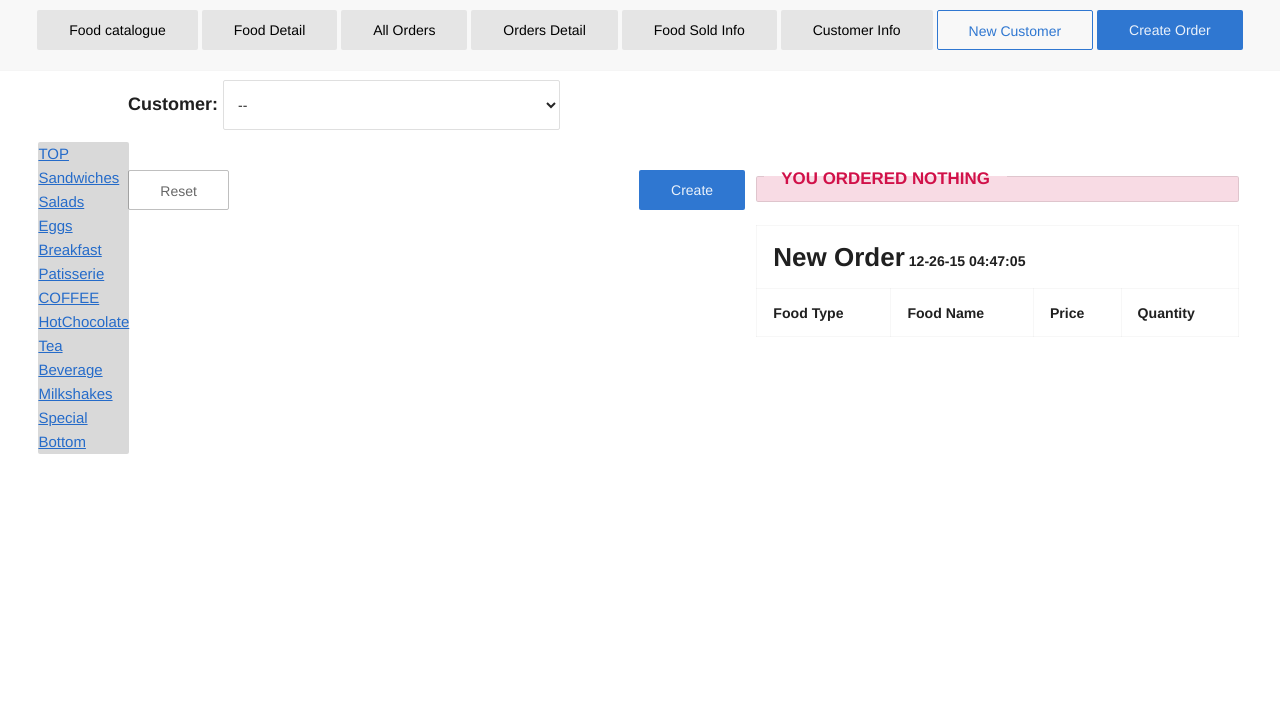
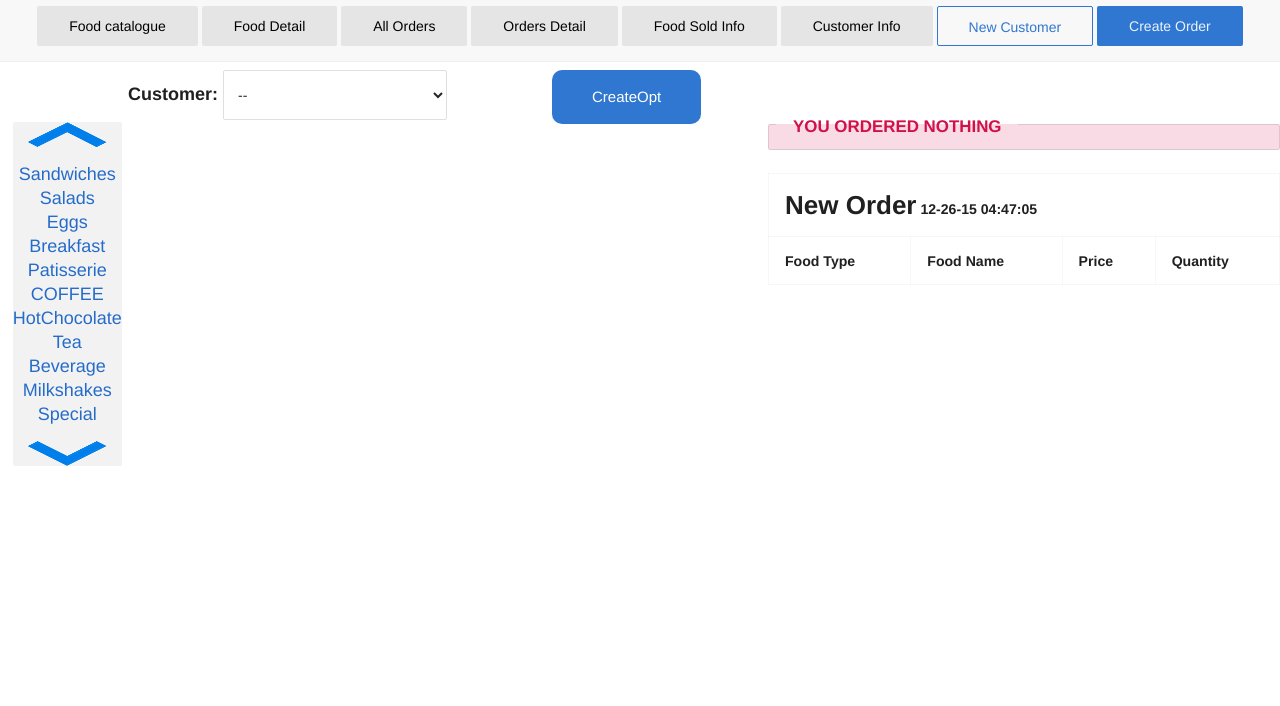
Before and after one commit to MarshallCN/cafee, a PHP site: page /index.php?page=create_order in a window 1280 px wide. Shown: the top 706 px of the page. After the commit the page ends 466 px from the top, so only its background shows below. Run offline with PHP 8.4, Linux system fonts and the light colour scheme; data that the repository does not hold is empty.

Commit message:
hide reset in Dropdown menu and other style

```diff
--- a/create_order.php
+++ b/create_order.php
@@ -5,9 +5,9 @@
 	$sql_cusinfo = "SELECT customer_id,CONCAT(firstname,' ',lastname) FROM customer_info ORDER BY firstname, lastname;";
 	$result_cusinfo = $mysql->query($sql_cusinfo);
 ?>
-		<form action='index.php?page=create_order' method ='post'>
+		<form id='order_table' action='index.php?page=create_order' method ='post'>
 			<div class='big'><b>Customer:</b>
-				<select name='cus_id' id='cus' class='width-6'>
+				<select name='cus_id' id='cus'>
 					<option value=''>--</option>
 					<?php
 					while($row = $mysql->fetch($result_cusinfo)) {
@@ -15,8 +15,26 @@
 					}?>
 				</select>
 			</div>
+<script>
+function reset(text) {
+       if (confirm(text)) {
+             alert("Reset OK");
+			 document.getElementById("order_table").reset()
+         }
+    }
+</script>
+			<nav>
+			<ul>
+				<li><a>CreateOpt</a>
+					<ul>
+						<li><a onclick='document.getElementById("order_table").submit()'>Create</a></li>
+						<li><a onclick='reset("Do you want to reset this order?");'>Reset</a></li>
+					</ul>
+				</li>
+			</ul>
+			</nav>
 			<div class='create_order'>
-			<table class ='table-stripped'>
+				<table class ='table-stripped'>
 	<?php
 		while($row_fcata = $mysql->fetch($result_fcata)) {
 			$cata_id = $row_fcata['catalog_id'];
@@ -49,17 +67,9 @@
             }
 		}
 	?>
-			</table><br/><blocks cols='2'>
-			<div>
-				<button type='reset' outline>Reset</button>
-			</div>
-			<div class='text-right'>
-				<button id='creare_order' type='primary' name='create'>Create</button>
-			</div>
-		</form></blocks>
+			</table><br/><span id='end'/>
+		</form>
 </div>
 <div id='create_page'>
-	<?php
-		include 'create_order_page.php';
-	?>
+	<?php require 'create_order_page.php';?>
 </div>
--- a/create_order_page.php
+++ b/create_order_page.php
@@ -45,7 +45,7 @@
 	          	?>
 				<blocks cols='3'>
 				<div>
-					<button type='button' outline name='back' onclick =\"javascript: history.back(-1);\">Back</button>
+					<button type='button' outline name='back' onclick ="javascript: history.back(-1);">Modify</button>
 				</div>
 				<script language="javascript">
 					function printdiv(printpage) {
--- a/css/style.css
+++ b/css/style.css
@@ -4,8 +4,8 @@
     position: fixed;
     width: 100%;
 }
-#body{
-    margin-top: 40px;
+.body{
+    margin-top: 50px;
 	display: block;
 	margin-right: 30px;
 }
@@ -13,16 +13,21 @@
 	font-size: 120%;
 	font-weight: bold;
 }
-#tab{
+#tab_out{
 	position:relative;
-	height: 50px;
+	height: 30px;
 	width:100%;
 	margin-top: -10px;
 }
-#tab_in{
+.tab{
+	position: fixed;
+	z-index: 1;
+	width:100%;
+}
+.tab_in{
 		position:relative;
 		padding-top:20px;
-        padding-bottom: 20px;
+        padding-bottom: 5px;
 }
 #ti{
 	margin-top: 10px;
@@ -36,21 +41,30 @@
 }
 .left_tab{
 	position: fixed;
-	background: rgba(0,0,0,0.15);
+	background: rgba(0,0,0,0.05);
 	border-radius: 2px;
 	margin-top: 8%;
-	margin-left: 3%;
-
+	margin-left: 1%;
+	text-align: center;
+}
+.left_tab a{
+	text-decoration: none;
+	font-size: 1.2em;
+}
+.left_tab img{
+	width: 80px;
+	height: 40px;
 }
 .create_order{
 	float:left;
 	width: 55%;
 }
 #create_page{
-	width: 43%;
+	width: 40%;
 	float:right;
-	margin-right: 1%;
-	margin-top: 2%;
+	margin-left: 50%;
+	margin-top: -30px;
+	position: fixed;
 }
 input::-webkit-outer-spin-button,
 input::-webkit-inner-spin-button{
@@ -60,9 +74,63 @@ input::-webkit-inner-spin-button{
 input[type="number"]{-moz-appearance:textfield;}
 #cus{
 	height: 50px;
-	width: 30%;
+	width: 20%;
 }
 .bnum{
 	font-size: 26px;
 	font-family:Georgia,Times;
 }
+/*DROPDOWN MENU*/
+nav {
+    margin: -50px 400px;
+	padding-bottom: 40px;
+	width: 15%;
+}
+
+nav ul ul {
+    display: none;
+}
+    nav ul li:hover > ul {
+        display: block;
+    }
+nav ul {
+    background:#2f77d1;
+    padding: 0 20px;
+    border-radius: 10px;
+    list-style: none;
+    position: relative;
+    display: inline-table;
+}
+    nav ul:after {
+        content: ""; clear: both; display: block;
+    }
+
+    nav ul li {
+        float: left;
+    }
+        nav ul li:hover {
+            background: #2f77ee;
+        }
+            nav ul li:hover a {
+                color: #fff;
+            }
+        nav ul li a {
+            display: block; padding: 15px 20px;
+            color: #fff; text-decoration: none;
+        }
+    nav ul ul {
+        background: #5f6975; border-radius: 0px; padding: 0;
+        position: absolute; top: 100%;
+    }
+        nav ul ul li {
+            float: none;
+            border-top: 1px solid #6b727c;
+            border-bottom: 1px solid #5992da; position: relative;
+        }
+            nav ul ul li a {
+                padding: 10px 20px;
+                color: #fff;
+            }
+                nav ul ul li a:hover {
+                    background: #2f77ff;
+                }
--- a/food_sold.php
+++ b/food_sold.php
@@ -6,11 +6,11 @@ $sql_fcata = "select catalog_id,cata_name from food_catalogue where price IS NUL
 			$cata_id = $row_fcata['catalog_id'];
             $sql_finfo = "select food_id,s.cata_name as food_name,s.price from food_catalogue as s where s.catalog_id = ".$cata_id." and s.price IS NOT NULL;";
 	        $result_finfo = $mysql->query($sql_finfo);
-            echo "<th colspan='4' id=".$row_fcata['cata_name'].">".$row_fcata['cata_name']."</th>";
-            echo "<tr><td class='bold'>Food Name</td><td class='bold'>Price</td><td class='bold'>Quantity</td></tr>";
+            echo "<th colspan='3' id=".$row_fcata['cata_name'].">".$row_fcata['cata_name']."</th>";
+            echo "<tr><td  class='text-centered'><b>Food Name</b></td><td class='bold'>Price</td><td class='bold'>Quantity</td></tr>";
 			while($row_finfo = $mysql->fetch($result_finfo)) {
 				echo "<tr>";
-     			echo "<td>".$row_finfo['food_name']."</td>";
+     			echo "<td class='text-centered'>".$row_finfo['food_name']."</td>";
 			    echo "<td>&#165;".$row_finfo['price']." </td>";
                 $foodid = $row_finfo['food_id'];
                 $sql_fquantity = "SELECT sum(quantity)as Quantity from order_food where food_id = ".$foodid.";";
--- a/header.php
+++ b/header.php
@@ -5,10 +5,10 @@
         <link type="text/css" rel="stylesheet" href="css/kube.css"/>
     </head>
     <body>
-	    <center class="nav bar-fixed">
-	    <div id="tab">
+	    <center id="tab_out">
+	    <div class="tab">
             <table class="table-stripped">
-		        <tr><td class='text-centered' id='tab_in'>
+		        <tr><td class='text-centered' class='tab_in'>
                 <button type="submit" onclick="window.location.href='index.php?page=food_cata'">Food catalogue</button>
                 <button type="submit" onclick="window.location.href='index.php?page=food_detail'">Food Detail</button>
                 <button type="submit" onclick="window.location.href='index.php?page=order_info'">All Orders</button>
@@ -23,7 +23,7 @@
 		</center>
 		<div class='left'>
 			<div class='left_tab'>
-				<a href=#tab>TOP</a><br/>
+				<a href=#tab_out><img src='img/up.png'/></a><br/>
 				<?php
 				 if ($page == 'create_order'|| $page == 'food_sold') {
 					echo "<a href=#Sandwiches>Sandwiches</a><br/>";
@@ -38,16 +38,16 @@
 					echo "<a href=#Milkshakes>Milkshakes</a><br/>";
 					echo "<a href=#Special>Special</a><br/>";
 					if ($page == 'create_order'){
-						echo "<a href=#creare_order>Bottom</a><br/>";
+						echo "<a href=#end><img src='img/down.png'/></a>";
 					}else{
-						echo "<a href=#bottom>Bottom</a><br/>";
+						echo "<a href=#bottom><img src='img/down.png'/></a>";
 					}
 				}else{
-					echo "<a href=#bottom>Bottom</a><br/>";
+					echo "<a href=#bottom><img src='img/down.png'/></a>";
 				}
 				 ?>
 			</div>
 		</div>
-	    <div id='body'>
+	    <div class='body'>
             <row>
                 <column cols="12">
```
Also changed, not shown: order_detail.php (+10 -2 lines), order_info.php (+10 -2 lines), img/down.png (added), img/up.png (added), 1 other file.
